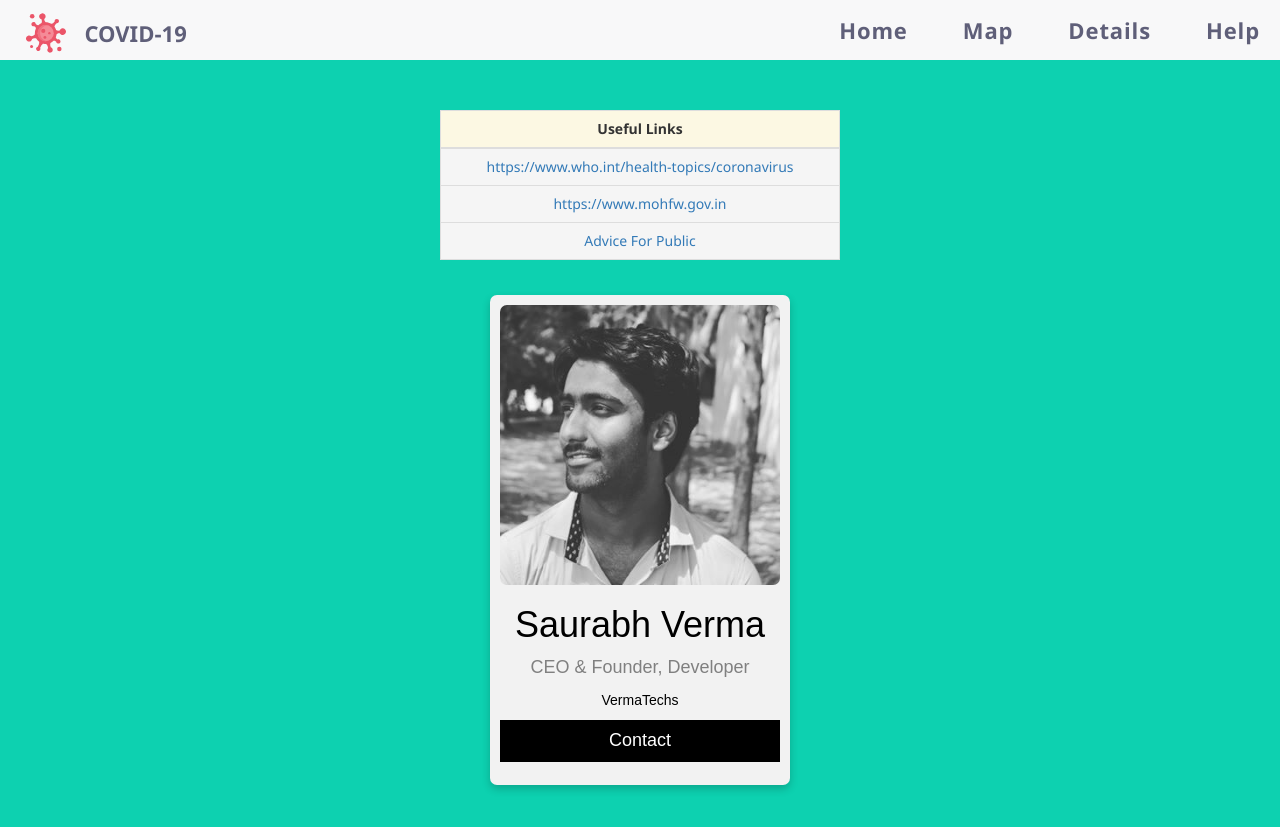
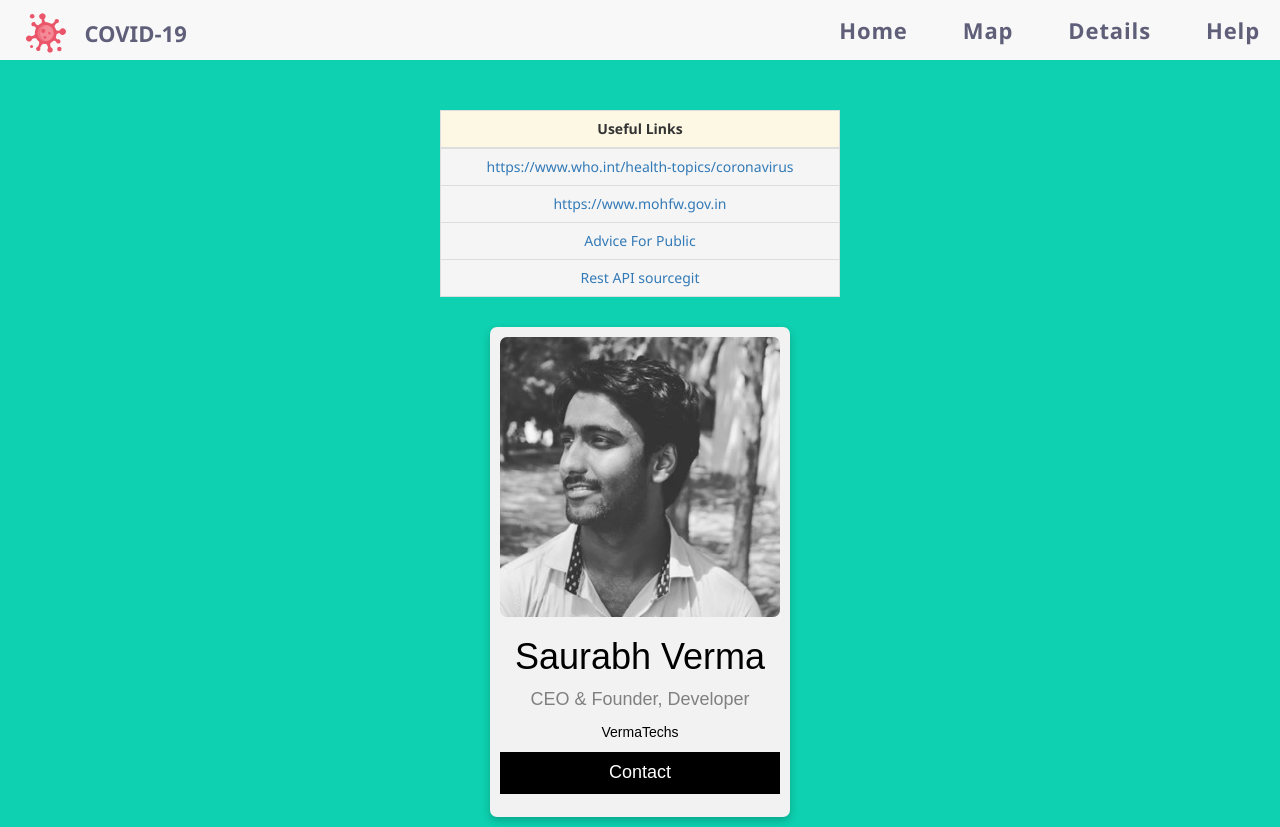
Before and after one commit to saurabhshalu/COVID-19, an Angular app: page /help in a window 1280 px wide. Before the commit the page ends 800 px from the top, so only its background shows below. Built offline with nearby package versions, Linux system fonts and the light colour scheme; a web font is replaced by a local one; what ng2-charts would draw is missing.

Commit message:
final live data

```diff
--- a/src/app/help/help.component.html
+++ b/src/app/help/help.component.html
@@ -16,6 +16,9 @@
                 <tr class="active">
                     <td><a href="https://www.who.int/emergencies/diseases/novel-coronavirus-2019/advice-for-public" target="_blank">Advice For Public</a></td>
                 </tr>
+                <tr class="active">
+                    <td><a href="https://github.com/novelcovid/api" target="_blank">Rest API sourcegit </a></td>
+                </tr>
                 </tbody>
             </table>
         </div>
```
